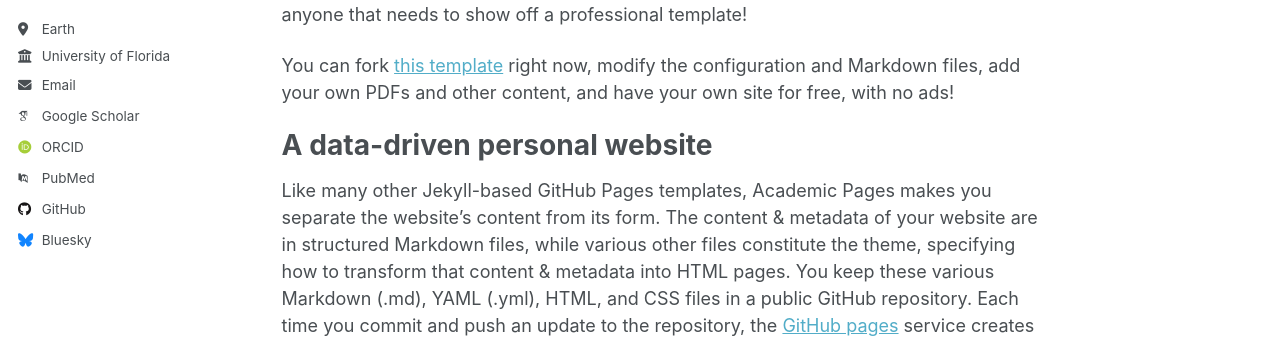
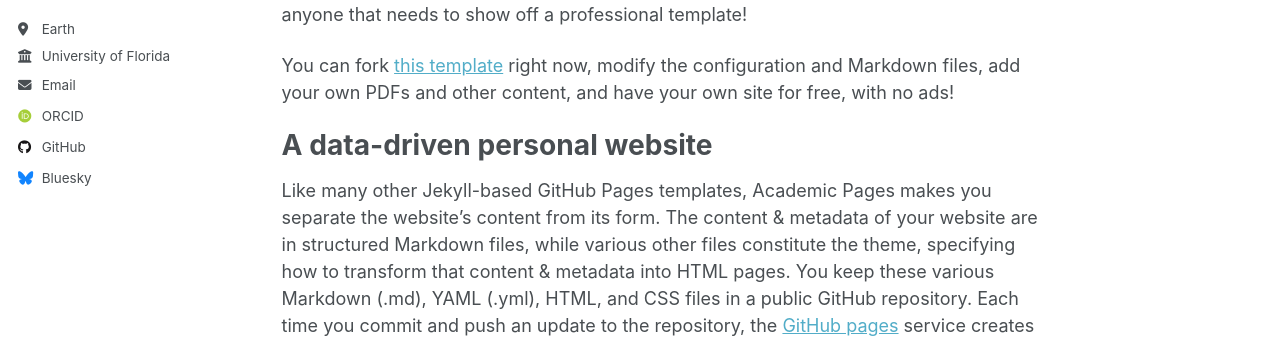
Before and after one commit to HelloWorld7-beep/HelloWorld7-beep.github.io, a Jekyll site: the page built from _pages/about.md, in a window 1280 px wide. Shown: the part 357-695 px from the top of the page. Built offline with Jekyll 4.4.1, drawn with Linux system fonts in a browser that asks for light colours; some web fonts are replaced; a script that is not in the unit is left out; some of the changed lines change nothing that is shown.

Commit message:
Update academic profile links in _config.yml

```diff
--- a/_config.yml
+++ b/_config.yml
@@ -35,12 +35,12 @@
   # Academic websites
   academia         : # URL
   arxiv            : # URL - Update with the correct link to your profile
-  googlescholar    : "https://scholar.google.com/citations?user=PS_CX0AAAAAJ"
+  googlescholar    : #"https://scholar.google.com/citations?user=PS_CX0AAAAAJ"
   inspire-hep      : # URL
   impactstory      : # URL
-  orcid            : "https://orcid.org/yourorcidurl"
+  orcid            : "https://orcid.org/0009-0006-9227-427X"
   semantic         : # URL
-  pubmed           : "https://www.ncbi.nlm.nih.gov/pubmed/?term=john+snow"
+  pubmed           : #"https://www.ncbi.nlm.nih.gov/pubmed/?term=john+snow"
   researchgate     : # URL
   scopus           : # URL
 
@@ -48,7 +48,7 @@
   bitbucket        : # Username - Update with your username on the site
   codepen          : # Username
   dribbble         : # Username
-  github           : "academicpages"
+  github           : "HelloWorld7-beep"
   kaggle           : # Username
   stackoverflow    : # User number or user number and name (i.e., use "1" or "1/jeff-atwood")
 
```
